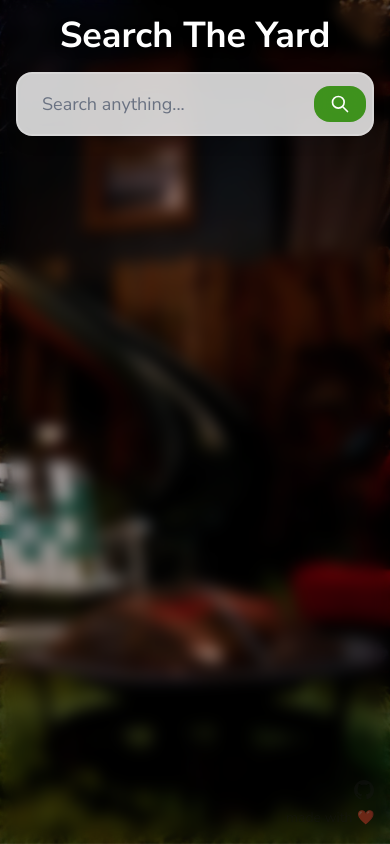
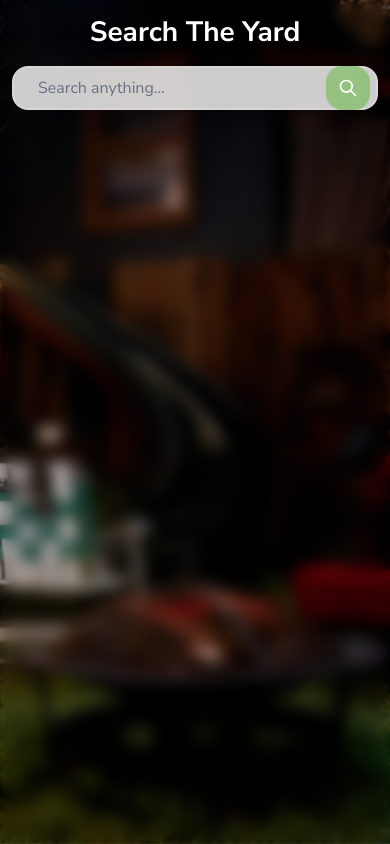
Before and after one commit to jacob-craffey/theyardsearch, a Next.js app: page / in a window 390 px wide. Built offline with nearby package versions, Linux system fonts and the light colour scheme.

Commit message:
feat: enhance search form with input length restriction and loading state; add mobile styles for improved responsiveness

```diff
--- a/components/SearchForm.tsx
+++ b/components/SearchForm.tsx
@@ -15,21 +15,29 @@ export const SearchForm = ({ onSearch }: SearchFormProps) => {
     setIsLoading(false);
   };
 
+  const handleChange = (e: React.ChangeEvent<HTMLInputElement>) => {
+    const value = e.target.value;
+    if (value.length <= 500) {
+      setQuery(value);
+    }
+  };
+
   return (
     <form onSubmit={handleSubmit} className="w-full max-w-2xl mx-auto">
       <div className="relative flex items-center">
         <input
           type="text"
           value={query}
-          onChange={(e) => setQuery(e.target.value)}
+          onChange={handleChange}
           placeholder="Search anything..."
+          maxLength={500}
           className="w-full px-6 pr-18 py-4 text-lg bg-white/80 backdrop-blur-md border-2 border-white/20 rounded-2xl focus:outline-none focus:border-[color:var(--color-lawn-500)] focus:bg-white/90 transition-all duration-200 shadow-lg text-gray-800 placeholder-gray-500"
           disabled={isLoading}
         />
         <button
           type="submit"
-          className="absolute right-2  px-4 py-2 bg-[color:var(--color-lawn-500)]/90 hover:bg-[color:var(--color-lawn-600)] text-white rounded-2xl disabled:bg-[color:var(--color-lawn-300)]/50 transition-colors duration-200 cursor-pointer flex items-center justify-center gap-2 backdrop-blur-sm"
-          disabled={isLoading}
+          className="absolute right-2  px-4 py-2 bg-[color:var(--color-lawn-500)]/90 hover:bg-[color:var(--color-lawn-600)] text-white rounded-2xl disabled:bg-[color:var(--color-lawn-300)]/50 disabled:cursor-not-allowed transition-colors duration-200 cursor-pointer flex items-center justify-center gap-2 backdrop-blur-sm"
+          disabled={isLoading || query.trim().length === 0}
         >
           <svg
             className={`w-5 h-5 ${isLoading ? "animate-spin" : ""}`}
--- a/src/app/globals.css
+++ b/src/app/globals.css
@@ -42,3 +42,26 @@ body {
   color: var(--foreground);
   font-family: 'Nunito Sans', Arial, Helvetica, sans-serif;
 }
+
+/* Mobile optimizations */
+@media (max-width: 640px) {
+  .container {
+    padding: 0.75rem;  /* Reduced from 1rem */
+  }
+
+  body {
+    font-size: 0.9375rem; /* 15px for better readability on mobile */
+  }
+
+  input, select, textarea {
+    font-size: 16px !important; /* Prevent iOS zoom on focus */
+  }
+}
+
+/* Improved tap targets for mobile */
+button,
+a,
+[role="button"] {
+  min-height: 44px; /* Minimum Apple recommended tap target size */
+  min-width: 44px;
+}
--- a/src/app/layout.tsx
+++ b/src/app/layout.tsx
@@ -1,6 +1,7 @@
 import type { Metadata } from "next";
 import { Geist, Geist_Mono } from "next/font/google";
 import "./globals.css";
+import "/styles/mobile.css";
 import { Analytics } from "@vercel/analytics/next";
 
 const geistSans = Geist({
@@ -32,16 +33,16 @@ export default function RootLayout({
         className={`${geistSans.variable} ${geistMono.variable} antialiased`}
       >
         {children}
-        <div className="fixed bottom-4 right-4 flex flex-col items-end gap-2 z-50">
+        <div className="fixed bottom-4 right-4 md:flex flex-col items-end gap-2 z-50 hidden">
           <a
             href="https://github.com/jacob-craffey/theyardsearch"
             target="_blank"
             rel="noopener noreferrer"
-            className="text-sm opacity-40 hover:opacity-100 hover:scale-110 transition-all duration-300 flex items-center gap-1"
+            className="text-xs md:text-sm opacity-30 hover:opacity-100 hover:scale-110 transition-all duration-300 flex items-center gap-1"
           >
             <svg
-              height="20"
-              width="20"
+              height="16"
+              width="16"
               viewBox="0 0 16 16"
               className="fill-current"
             >
@@ -52,7 +53,7 @@ export default function RootLayout({
             href="https://buymeacoffee.com/jcraffey96"
             target="_blank"
             rel="noopener noreferrer"
-            className="text-sm opacity-40 hover:opacity-100 hover:scale-110 transition-all duration-300 flex items-center gap-1 hover:text-pink-500"
+            className="text-xs md:text-sm opacity-30 hover:opacity-100 hover:scale-110 transition-all duration-300 flex items-center gap-1 hover:text-pink-500"
           >
             made with{" "}
             <span className="heart-beat text-red-500 hover:text-pink-500">
--- /dev/null
+++ b/styles/mobile.css
@@ -0,0 +1,41 @@
+/* Mobile-first breakpoints */
+@media (max-width: 640px) {
+  /* Adjust spacing */
+  .mx-4 {
+    margin-inline: 0.75rem !important;
+  }
+
+  .px-4 {
+    padding-inline: 0.75rem !important;
+  }
+
+  .py-4 {
+    padding-block: 0.5rem !important;
+  }
+
+  /* Improve form elements */
+  .search-input {
+    height: 2.75rem;
+  }
+
+  .search-button {
+    padding: 0.5rem 0.75rem;
+  }
+
+  /* Adjust text sizes */
+  .text-4xl {
+    font-size: 1.75rem !important;
+    line-height: 1.2 !important;
+  }
+
+  .text-2xl {
+    font-size: 1.25rem !important;
+    line-height: 1.3 !important;
+  }
+
+  /* Improve touch targets */
+  .clickable {
+    padding: 0.75rem;
+    margin: 0.25rem 0;
+  }
+}
```
Also changed, not shown: styles/SearchResults.css (+19 -2 lines).
